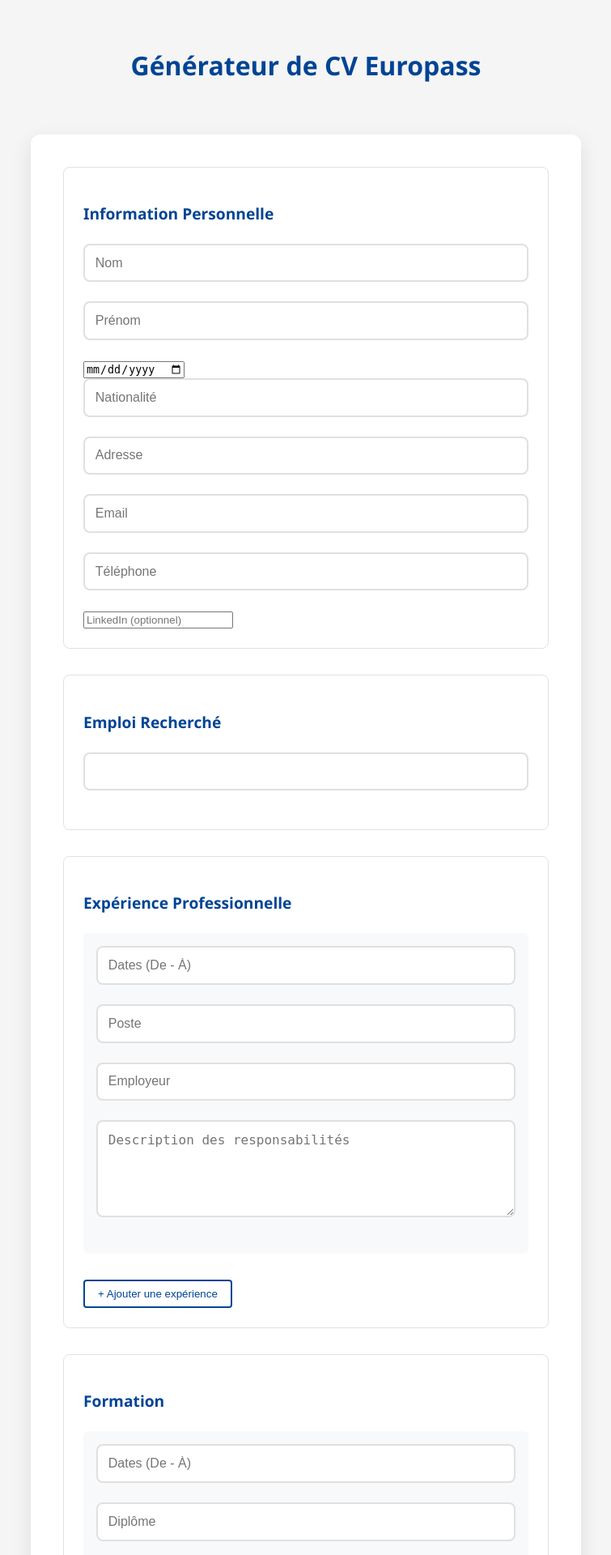
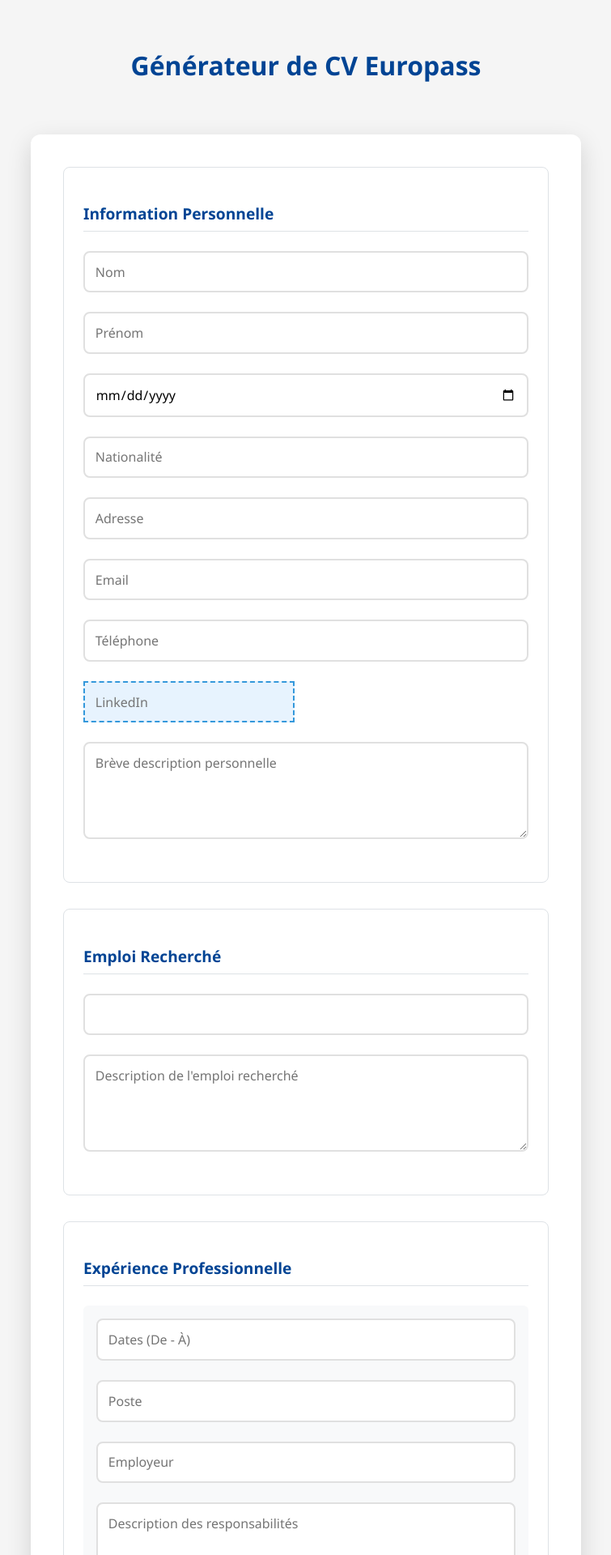
Before and after one commit to Adameelmadani/CV_Generator, a PHP site: page /home.html in a window 1280 px wide. Shown: the top 1920 px of the page at 81% size, without its empty margins (262-1017 px from the left). Run offline with PHP 8.4, Linux system fonts and the light colour scheme.

Commit message:
All done with MVP

```diff
--- a/BackEnd/form.js
+++ b/BackEnd/form.js
@@ -20,6 +20,7 @@ function addEducation() {
         <input type="text" name="education_dates[]" placeholder="Dates (De - À)" required>
         <input type="text" name="education_diplome[]" placeholder="Diplôme" required>
         <input type="text" name="education_etablissement[]" placeholder="Établissement" required>
+        <textarea class="description" name="education_description[]" placeholder="Description de la formation"></textarea>
         <button type="button" onclick="removeEntry(this)" class="remove-btn">Supprimer</button>
     `;
     container.appendChild(entry);
@@ -39,6 +40,7 @@ function addLanguage() {
             <option value="C1">C1</option>
             <option value="C2">C2</option>
         </select>
+        <textarea class="description" name="language_description[]" placeholder="Description de la langue (ex: compétences orales/écrites)"></textarea>
         <button type="button" onclick="removeEntry(this)" class="remove-btn">Supprimer</button>
     `;
     container.appendChild(entry);
@@ -58,10 +60,8 @@ function validateForm() {
     const requiredFields = document.querySelectorAll('input[required], textarea[required], select[required]');
     let isValid = true;
 
-    // Reset all borders
     requiredFields.forEach(field => field.style.borderColor = '');
 
-    // Check personal information
     const personalFields = [
         'nom', 'prenom', 'date_naissance', 'nationalite',
         'adresse', 'email', 'telephone', 'emploi_recherche'
@@ -75,11 +75,10 @@ function validateForm() {
         }
     });
 
-    // Check dynamic sections (Experience, Education, Languages)
     const sections = {
         'experiences': ['experience_dates[]', 'experience_poste[]', 'experience_employeur[]', 'experience_description[]'],
-        'education': ['education_dates[]', 'education_diplome[]', 'education_etablissement[]'],
-        'languages': ['langue[]', 'niveau[]']
+        'education': ['education_dates[]', 'education_diplome[]', 'education_etablissement[]', 'education_description[]'],
+        'languages': ['langue[]', 'niveau[]', 'language_description[]']
     };
 
     for (const [sectionId, fields] of Object.entries(sections)) {
@@ -106,12 +105,10 @@ function validateForm() {
 }
 
 function formatData() {
-    // Format dates consistently
     document.querySelectorAll('input[name="experience_dates[]"], input[name="education_dates[]"]').forEach(input => {
         input.value = input.value.trim();
     });
 
-    // Clean up text inputs
     document.querySelectorAll('textarea').forEach(textarea => {
         textarea.value = textarea.value.trim().replace(/\n\s*\n\s*\n/g, '\n\n');
     });
@@ -128,7 +125,6 @@ document.getElementById('cvForm').onsubmit = function(e) {
     return true;
 };
 
-// Add initial entries if containers are empty
 window.onload = function() {
     if (document.querySelectorAll('#experiences .experience-entry').length === 0) {
         addExperience();
--- a/BackEnd/home.html
+++ b/BackEnd/home.html
@@ -9,7 +9,6 @@
 <body>
     <h2>Générateur de CV Europass</h2>
     <form id="cvForm" action="generate_cv.php" method="POST" enctype="multipart/form-data">
-        <!-- Personal Information -->
         <div class="section">
             <h3>Information Personnelle</h3>
             <input type="text" name="nom" placeholder="Nom" required>
@@ -19,16 +18,16 @@
             <input type="text" name="adresse" placeholder="Adresse" required>
             <input type="email" name="email" placeholder="Email" required>
             <input type="tel" name="telephone" placeholder="Téléphone" required>
-            <input type="url" name="linkedin" placeholder="LinkedIn (optionnel)">
+            <input type="url" name="linkedin" placeholder="LinkedIn">
+            <textarea class="description" name="profil_description" placeholder="Brève description personnelle"></textarea>
         </div>
 
-        <!-- Job Applied For -->
         <div class="section">
             <h3>Emploi Recherché</h3>
             <input type="text" name="emploi_recherche" required>
+            <textarea class="description" name="emploi_description" placeholder="Description de l'emploi recherché"></textarea>
         </div>
 
-        <!-- Work Experience -->
         <div class="section">
             <h3>Expérience Professionnelle</h3>
             <div id="experiences">
@@ -42,7 +41,6 @@
             <button type="button" onclick="addExperience()">+ Ajouter une expérience</button>
         </div>
 
-        <!-- Education -->
         <div class="section">
             <h3>Formation</h3>
             <div id="education">
@@ -50,12 +48,12 @@
                     <input type="text" name="education_dates[]" placeholder="Dates (De - À)">
                     <input type="text" name="education_diplome[]" placeholder="Diplôme">
                     <input type="text" name="education_etablissement[]" placeholder="Établissement">
+                    <textarea class="description" name="education_description[]" placeholder="Description de la formation"></textarea>
                 </div>
             </div>
             <button type="button" onclick="addEducation()">+ Ajouter une formation</button>
         </div>
 
-        <!-- Languages -->
         <div class="section">
             <h3>Langues</h3>
             <div id="languages">
@@ -69,12 +67,12 @@
                         <option value="C1">C1</option>
                         <option value="C2">C2</option>
                     </select>
+                    <textarea class="description" name="language_description[]" placeholder="Description de la langue (ex: compétences orales/écrites)"></textarea>
                 </div>
             </div>
             <button type="button" onclick="addLanguage()">+ Ajouter une langue</button>
         </div>
 
-        <!-- Skills -->
         <div class="section">
             <h3>Compétences</h3>
             <textarea name="competences_numeriques" placeholder="Compétences numériques" required></textarea>
--- a/BackEnd/styles.css
+++ b/BackEnd/styles.css
@@ -23,7 +23,7 @@ form {
   background: var(--form-background);
   padding: 2.5rem;
   border-radius: 12px;
-  box-shadow: 0 8px 24px rgba(0, 0, 0, 0.1);
+  box-shadow: 0 10px 30px rgba(0, 0, 0, 0.15);
   width: 100%;
   max-width: 600px;
   margin-top: 2rem;
@@ -48,7 +48,8 @@ label {
 input[type="text"],
 input[type="email"],
 input[type="tel"],
-textarea {
+textarea,
+input[type="date"] {
   width: 100%;
   padding: 0.8rem;
   margin-bottom: 1.5rem;
@@ -57,12 +58,14 @@ textarea {
   font-size: 1rem;
   transition: all 0.3s ease;
   box-sizing: border-box;
+  font-family: inherit;
 }
 
 input[type="text"]:focus,
 input[type="email"]:focus,
 input[type="tel"]:focus,
-textarea:focus {
+textarea:focus,
+input[type="date"]:focus {
   border-color: var(--accent-color);
   outline: none;
   box-shadow: 0 0 0 3px rgba(52, 152, 219, 0.1);
@@ -70,6 +73,15 @@ textarea:focus {
 
 textarea {
   min-height: 120px;
+  resize: vertical;
+}
+
+textarea.description {
+  border: 2px solid #e0e0e0;
+  border-radius: 8px;
+  padding: 0.8rem;
+  margin-bottom: 1.5rem;
+  font-size: 1rem;
   resize: vertical;
 }
 
@@ -106,6 +118,8 @@ input[type="submit"]:active {
   color: var(--primary-color);
   margin-bottom: 1.5rem;
   font-size: 1.2rem;
+  border-bottom: 1px solid var(--border-color);
+  padding-bottom: 0.5rem;
 }
 
 .experience-entry, .education-entry, .language-entry {
@@ -139,6 +153,23 @@ select {
   font-size: 1rem;
 }
 
+input[name="linkedin"] {
+  border: 2px dashed var(--accent-color);
+  background-color: #e7f3fe;
+  padding: 0.8rem;
+  margin-bottom: 1.5rem;
+  font-size: 1rem;
+  transition: border-color 0.3s ease;
+  box-sizing: border-box;
+  font-family: inherit;
+}
+
+input[name="linkedin"]:focus {
+  border-color: var(--primary-color);
+  outline: none;
+  box-shadow: 0 0 0 3px rgba(52, 152, 219, 0.1);
+}
+
 @media (max-width: 768px) {
   body {
     padding: 1rem;
```
Also changed, not shown: BackEnd/generate_cv.php (+23 -19 lines).
